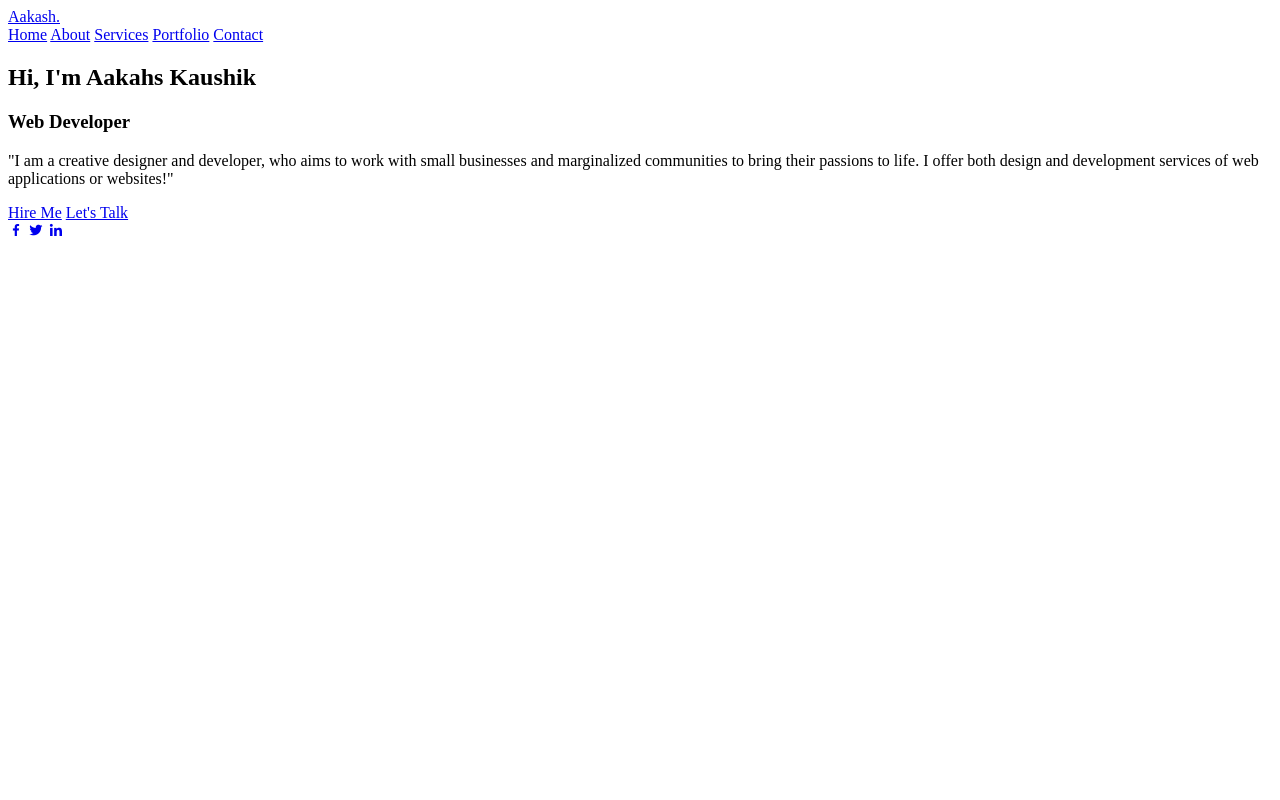
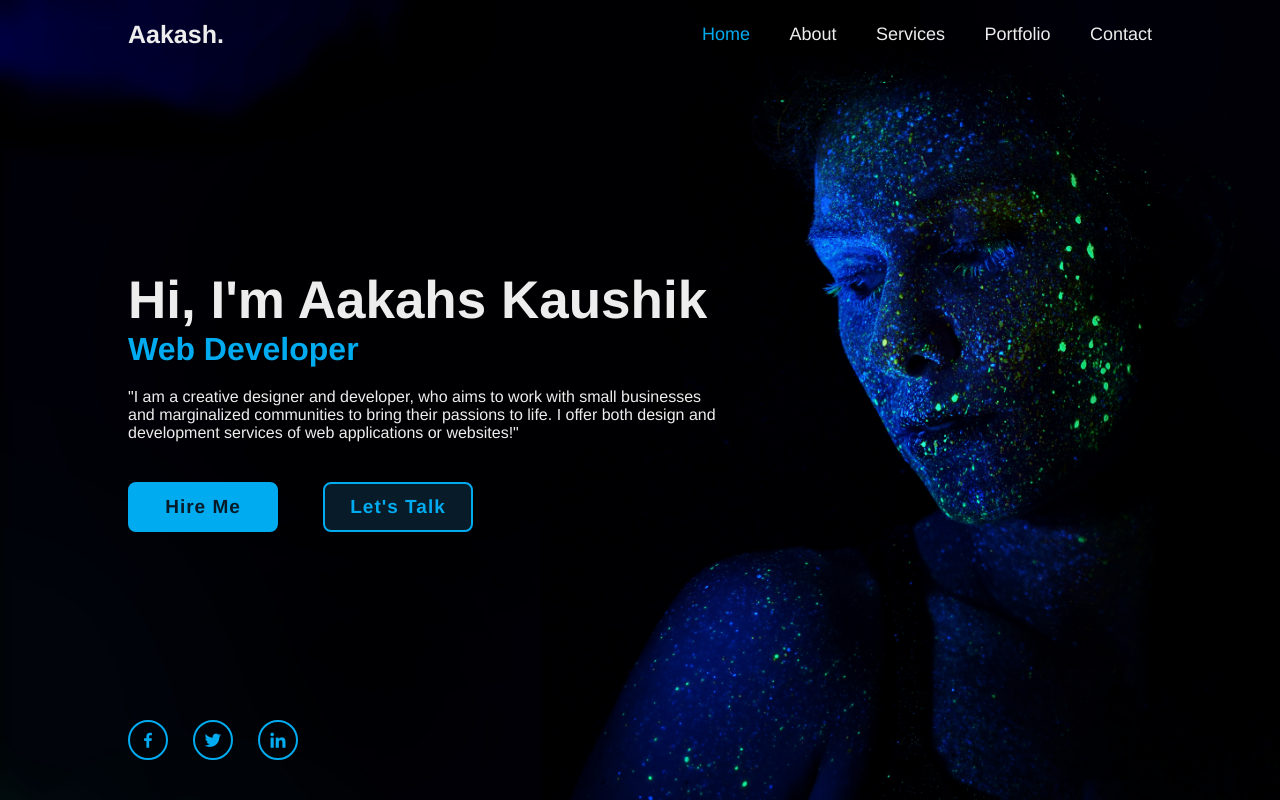
Before and after one commit to aakash-akki-me/my-website, a plain HTML site: page index.html in a window 1280 px wide. Drawn offline with nearby package versions, Linux system fonts and the light colour scheme.

Commit message:
edit for working properly

```diff
--- a/index.html
+++ b/index.html
@@ -6,7 +6,7 @@
     <meta name="viewport" content="width=device-width, initial-scale=1.0">
     <meta http-equiv="X-UA-Compatible" content="IE-edge">
     <title>Aakash Kaushik</title>
-    <link rel="stylesheet" href="/css/port.css">
+    <link rel="stylesheet" href="style.css">
     <link href='https://unpkg.com/boxicons@2.1.4/css/boxicons.min.css' rel='stylesheet'>
 </head>
 
--- a/style.css
+++ b/style.css
@@ -55,7 +55,7 @@ body{
 .home{
     height: 100vh;
     display: flex;
-    background: url(/img/home1.jpg) no-repeat;
+    background: url(home1.jpg) no-repeat;
     background-size: cover;
     background-position:top;
     align-items: center;
```
Also changed, not shown: home1.jpg (added).
